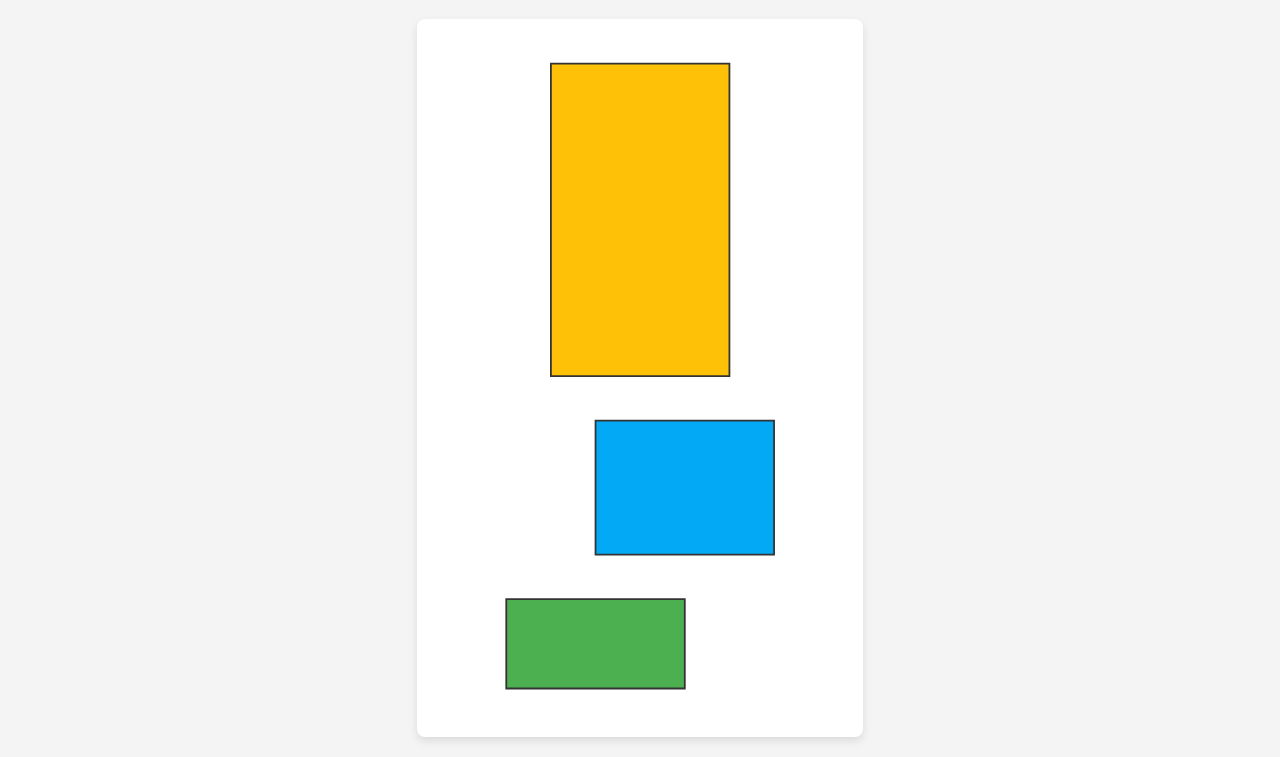
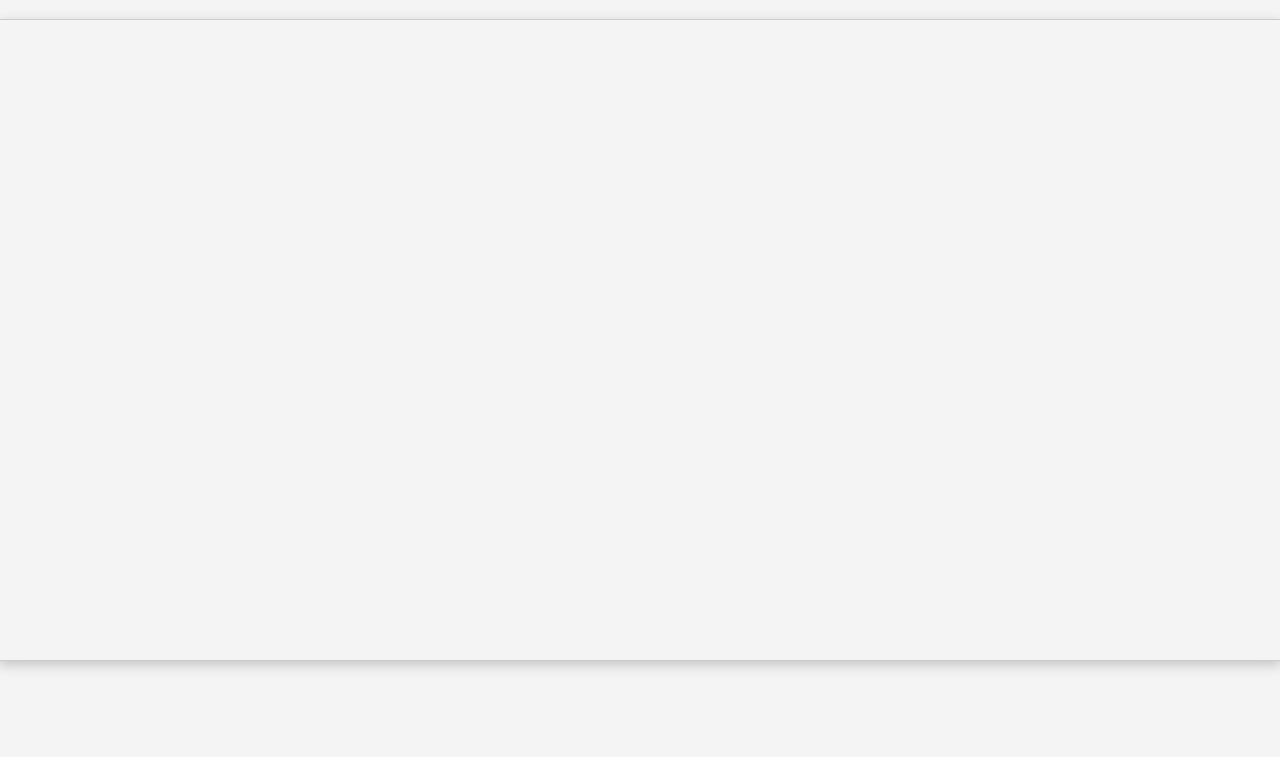
Before and after one commit to tomaspartman/philippines_travel, a plain HTML site: page index.html in a window 1280 px wide. Shown: the part 81-838 px from the top of the page. After the commit the page ends 800 px from the top, so only its background shows below. Drawn offline with nearby package versions, Linux system fonts and the light colour scheme.

Commit message:
Update index.html

```diff
--- a/index.html
+++ b/index.html
@@ -3,34 +3,26 @@
 <head>
     <meta charset="UTF-8">
     <meta name="viewport" content="width=device-width, initial-scale=1.0">
-    <title>My Philippines Trip Map</title>
+    <title>My 3D Philippines Trip Map</title>
     <link rel="stylesheet" href="style.css">
+    <script src="https://cdnjs.cloudflare.com/ajax/libs/three.js/r128/three.min.js"></script>
+    <style>
+        /* Add a style to make the canvas fill the screen */
+        #map-container {
+            width: 100vw;
+            height: 80vh; /* 80% of viewport height */
+            margin: 0 auto;
+            border: 1px solid #ccc;
+            box-shadow: 0 4px 12px rgba(0, 0, 0, 0.2);
+        }
+    </style>
 </head>
 <body>
 
     <div class="container">
         <h1>Discover My Philippines Trip!</h1>
-        <div id="map-wrapper">
-            <svg id="ph-map" viewBox="0 0 500 800" xmlns="http://www.w3.org/2000/svg">
-                <path id="luzon"
-                      data-name="Luzon"
-                      data-url="luzon.html"
-                      d="M 150 50 L 350 50 L 350 400 L 150 400 Z"
-                      fill="#FFC107" stroke="#333" stroke-width="2"/>
-
-                <path id="visayas"
-                      data-name="Visayas"
-                      data-url="visayas.html"
-                      d="M 200 450 L 400 450 L 400 600 L 200 600 Z"
-                      fill="#03A9F4" stroke="#333" stroke-width="2"/>
-
-                <path id="mindanao"
-                      data-name="Mindanao"
-                      data-url="mindanao.html"
-                      d="M 100 650 L 300 650 L 300 750 L 100 750 Z"
-                      fill="#4CAF50" stroke="#333" stroke-width="2"/>
-            </svg>
-        </div>
+        <div id="map-container">
+            </div>
     </div>
 
     <div id="info-modal" class="modal-overlay">
@@ -42,6 +34,10 @@
         </div>
     </div>
 
+    <script src="script_3d.js"></script>
+    </body>
+</html>
+
     <script src="script.js"></script>
 </body>
 </html>
```
